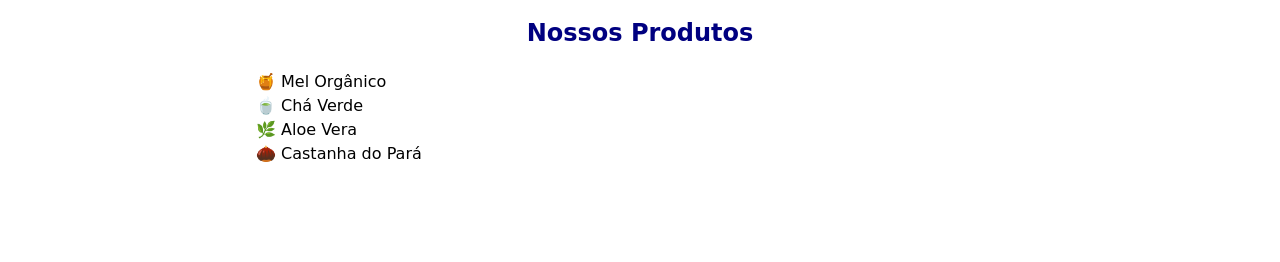
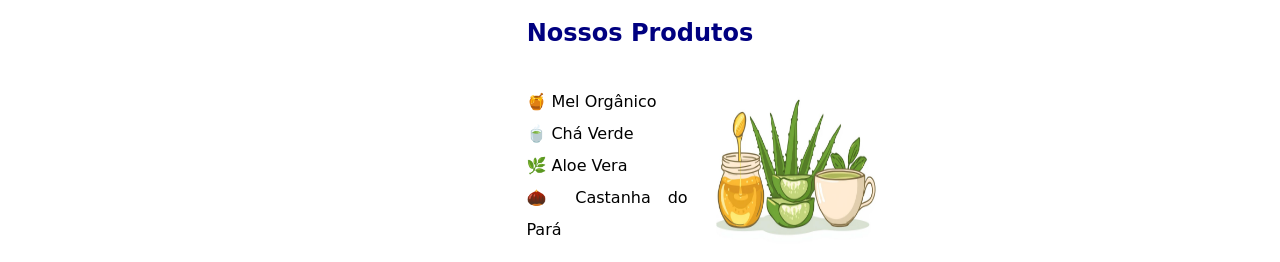
Before and after one commit to andreza-moreira/projeto_html, a plain HTML site: page index.html in a window 1280 px wide. Shown: the part 1637-1899 px from the top of the page. Before the commit the page ends 1819 px from the top, so only its background shows below. Drawn offline with Linux system fonts and the light colour scheme.

Commit message:
Adicionado a sessão de Nossos Produtos

```diff
--- a/CSS/estilo.css
+++ b/CSS/estilo.css
@@ -87,3 +87,36 @@ nav li {
     margin-left: 20%;
     font-family: cursive;
 }
+
+.div_nossos_produtos{
+    width: 70%;
+    margin-left: 30%;
+    display: flex;
+}
+
+.img_nossos_produtos{
+    width: 15%;
+    border-radius: 8px;
+    box-shadow: 10px 10px 5px 0px #000000;
+    opacity: 1;
+    transition: 400ms;
+}
+
+.img_nossos_produtos:hover{
+    opacity: 0.5;
+}
+
+.lista_nossos_produtos{
+    width: 30%;
+    display: inline-block;
+    vertical-align: top;
+    list-style: none;
+}
+
+.lista_nossos_produtos li{
+    line-height: 2;
+}
+
+/* .lista_nossos_produtos li:before{
+    content: "";
+} */
--- a/index.html
+++ b/index.html
@@ -49,13 +49,17 @@
 
             <section class="nossos_produtos">
                 <h2 class="titulos"> Nossos Produtos</h2>
-                <p>
-                    🍯 Mel Orgânico<br>
-                    🍵 Chá Verde<br>
-                    🌿 Aloe Vera<br>
-                    🌰 Castanha do Pará<br>
-                </p>
+                <div class= "div_nossos_produtos">
+                    <ul class="lista_nossos_produtos">
+                        <li>🍯 Mel Orgânico</li>
+                        <li>🍵 Chá Verde</li>
+                        <li>🌿 Aloe Vera</li>
+                        <li>🌰 Castanha do Pará</li>
+                    </ul>
+                    <img src="img/imagem4.png" class="img_sobre_nos"/>
+                </div>
             </section>
+
         </main>
     </body>
 </html>
```
Also changed, not shown: img/imagem4.png (added), 1 other file.
